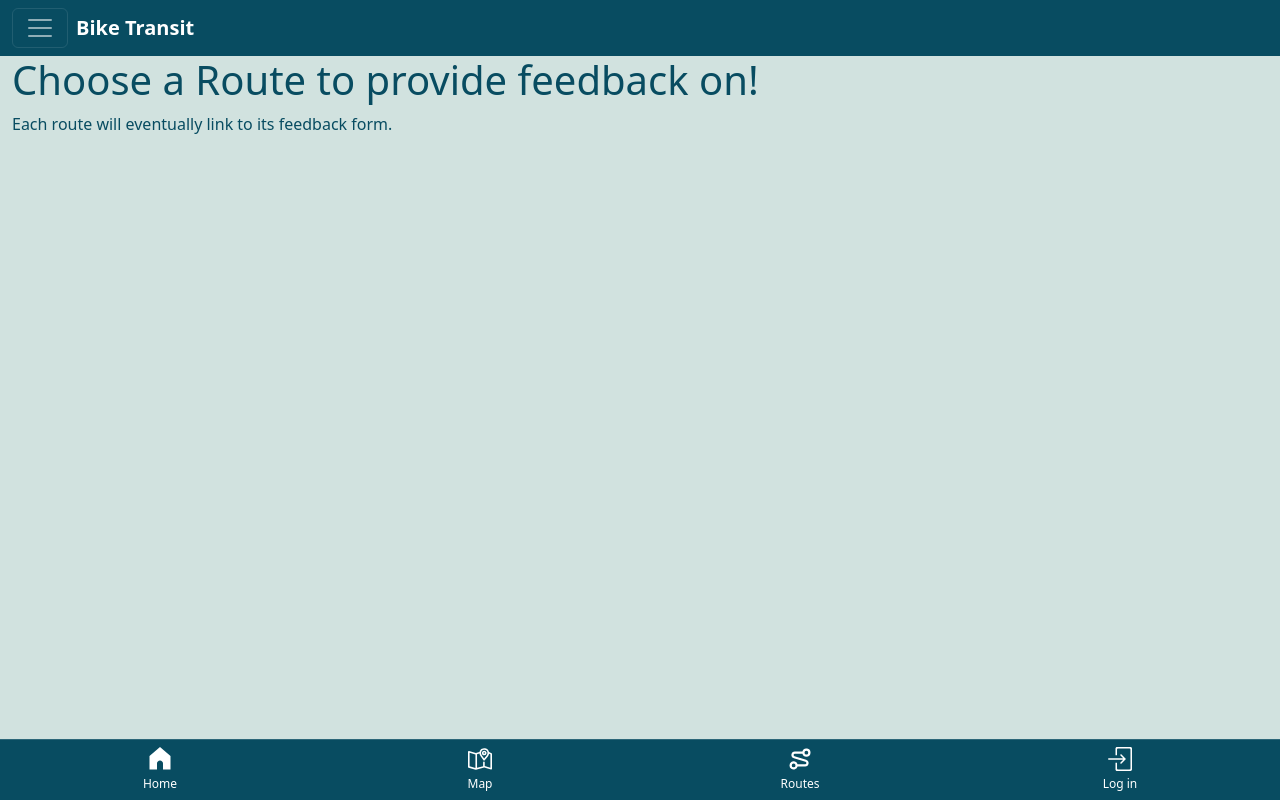
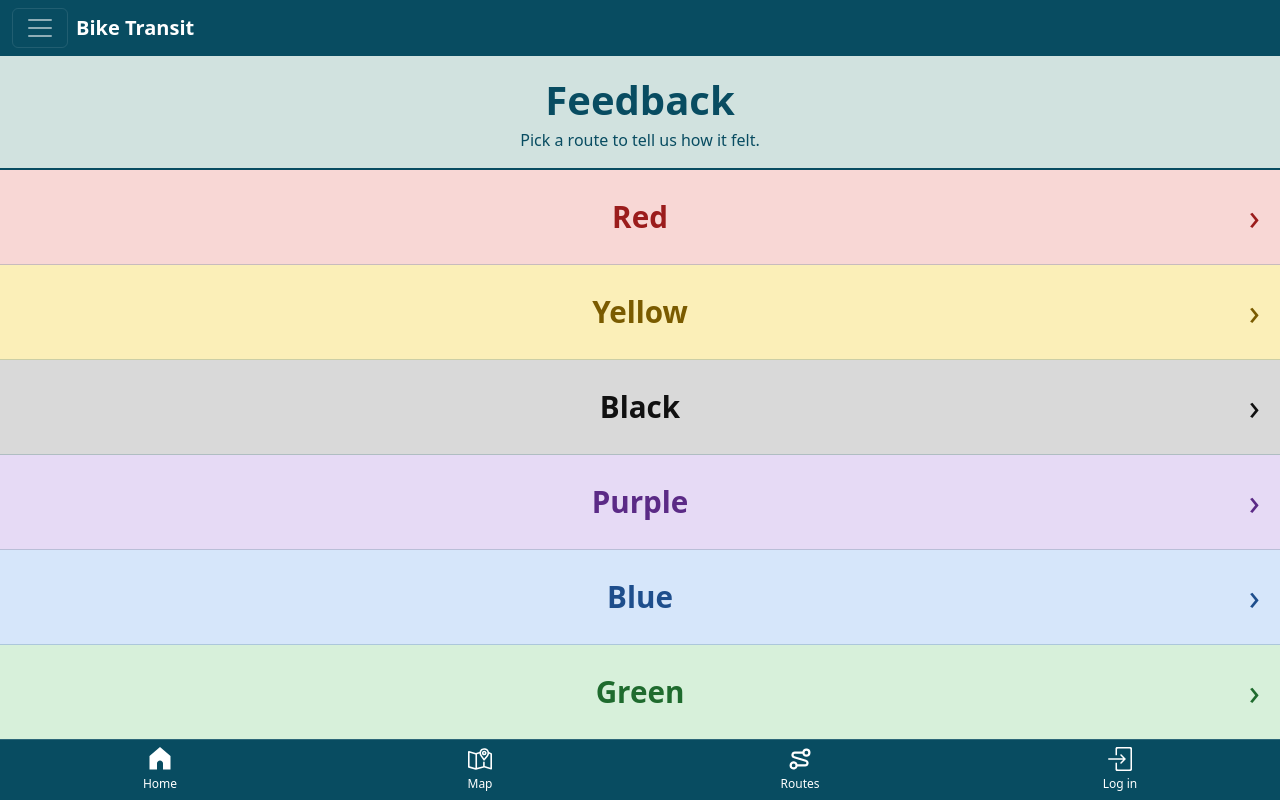
Before and after one commit to CS-347-F26/CS347BestTeamBikeApp, a Django app: page /bike-routes/feedback/ in a window 1280 px wide. Run offline with Django 5.2, Linux system fonts and the light colour scheme; data that the repository does not hold is empty.

Commit message:
Feature: Styled Feedback page

```diff
--- /dev/null
+++ b/webapp_files/catalog/static/catalog/css/pages/feedback.css
@@ -0,0 +1,41 @@
+/* feedback.css: the feedback page's own row layout (feedback_route_selection.html).
+   The full-height page, title band, row colors and dividers come from
+   route-rows.css, which this page also loads. Mobile first. */
+
+/* The whole row is one link, so it stretches to fill the row. The route
+   name sits in the center; the chevron is pinned to the right edge. */
+.feedback-link {
+  position: relative;
+  flex: 1;
+  display: flex;
+  align-items: center;
+  justify-content: center;
+  padding: 0.75rem 3rem;  /* side room so a long name never runs under the chevron */
+  color: var(--row-ink);
+  text-decoration: none;
+}
+
+.feedback-name {
+  font-size: 1.85rem;
+  font-weight: 700;
+}
+
+.feedback-chevron {
+  position: absolute;
+  right: 1.25rem;
+  font-size: 2.25rem;
+  line-height: 1;
+}
+
+/* Tap/hover: darken the row a little so the press is visible. */
+.feedback-link:hover,
+.feedback-link:active {
+  background-color: rgb(0 0 0 / 0.06);
+  color: var(--row-ink);
+}
+
+/* Keyboard focus: an outline drawn inside the row so the neighbors don't cover it. */
+.feedback-link:focus-visible {
+  outline: 3px solid var(--color-primary);
+  outline-offset: -3px;
+}
--- /dev/null
+++ b/webapp_files/catalog/static/catalog/css/pages/route-rows.css
@@ -0,0 +1,73 @@
+/* route-rows.css: the full-screen stack of colored route rows, shared by
+   the routes page (route_selection.html) and the feedback page
+   (feedback_route_selection.html). Each page adds its own row layout in
+   routes.css / feedback.css. Mobile first. */
+
+/* Fill the screen between the top bar and the bottom tab bar: the page is a
+   column one screen tall (100svh, the visible height on phones), <main>
+   takes the space the top bar leaves, and the list of rows takes what the
+   title leaves. Each row then grows to an equal share of that space.
+   (Same idea as landing.css.) With many routes, rows keep their minimum
+   height and the page scrolls instead. */
+body {
+  display: flex;
+  flex-direction: column;
+  min-height: 100svh;
+}
+
+main {
+  flex: 1;
+  display: flex;
+  flex-direction: column;
+}
+
+/* The centered page title in its own band at the top. Like the rows, it
+   stretches edge to edge (see .route-rows). */
+.page-title-band {
+  margin: 0 calc(var(--bs-gutter-x, 1.5rem) * -0.5);
+  padding: 1.25rem 1rem 1rem;
+  border-bottom: 2px solid var(--color-primary);
+  text-align: center;
+}
+
+.page-title-band h1 {
+  margin: 0;
+  font-weight: 700;
+}
+
+.page-title-band p {
+  margin: 0.25rem 0 0;
+}
+
+/* The rows stretch edge to edge: the negative margins cancel <main>'s
+   side padding (Bootstrap's .container-fluid gutter). */
+.route-rows {
+  flex: 1;
+  display: flex;
+  flex-direction: column;
+  margin: 0 calc(var(--bs-gutter-x, 1.5rem) * -0.5);
+  padding: 0;
+  list-style: none;
+}
+
+/* One route row. Each color class below sets --row-bg (a light tint) and
+   --row-ink (a darker shade of the same color, used for the name). */
+.route-row {
+  --row-bg: #fff;
+  --row-ink: var(--color-primary);
+  flex: 1;  /* share the leftover height equally */
+  display: flex;
+  min-height: 5.5rem;
+  background-color: var(--row-bg);
+  border-bottom: 1px solid rgb(8 76 97 / 0.2);
+}
+
+/* Route colors. Name-on-row contrast: red 6.1, yellow 5.5, black 13.4,
+   purple 7.4, blue 6.6, green 5.4 (all pass 4.5:1). Add a class here when
+   a route uses a new color; its row is white until then. */
+.route-row--red    { --row-bg: #f8d7d5; --row-ink: #9b1c1c; }
+.route-row--yellow { --row-bg: #fbefb8; --row-ink: #7a5b00; }
+.route-row--black  { --row-bg: #d9d9d9; --row-ink: #111; }
+.route-row--purple { --row-bg: #e6daf5; --row-ink: #5b2a86; }
+.route-row--blue   { --row-bg: #d6e6fa; --row-ink: #1e4e8c; }
+.route-row--green  { --row-bg: #d7f0da; --row-ink: #1f6b2e; }
--- a/webapp_files/catalog/templates/feedback_route_selection.html
+++ b/webapp_files/catalog/templates/feedback_route_selection.html
@@ -1,13 +1,83 @@
 {% extends "base_generic.html" %}
+{% load static %}
 
-{% block title %}Choose a Route{% endblock %}
+{% block title %}Feedback{% endblock %}
+
+{% block page_css %}
+  <link rel="stylesheet" href="{% static 'catalog/css/pages/route-rows.css' %}">
+  <link rel="stylesheet" href="{% static 'catalog/css/pages/feedback.css' %}">
+{% endblock %}
 
 {% block content %}
-  <h1>Choose a Route to provide feedback on!</h1>
+  <header class="page-title-band">
+    <h1>Feedback</h1>
+    <p>Pick a route to tell us how it felt.</p>
+  </header>
 
-  <!-- Route list will go here -->
-
-  <p>
-    Each route will eventually link to its feedback form.
-  </p>
+  {# One row per route. The whole row is a link to that route's feedback form. #}
+  {# Colors come from the row's route-row--<color> class in route-rows.css. #}
+  <ul class="route-rows">
+    {% for route in route_list %}
+      <li class="route-row route-row--{{ route.color|lower }} feedback-row">
+        <a class="feedback-link" href="{% url 'feedback-form' route.pk %}">
+          <span class="visually-hidden">Give feedback on the </span>
+          <span class="feedback-name">{{ route.name }}</span>
+          <span class="visually-hidden"> route</span>
+          <span class="feedback-chevron" aria-hidden="true">&rsaquo;</span>
+        </a>
+      </li>
+    {% empty %}
+      {# Example rows, shown only while the database has no routes. #}
+      {# Delete this block once real routes are added. Their links point at #}
+      {# route ids 1-6, which don't exist yet (they show the 404 page). #}
+      <li class="route-row route-row--red feedback-row">
+        <a class="feedback-link" href="{% url 'feedback-form' 1 %}">
+          <span class="visually-hidden">Give feedback on the </span>
+          <span class="feedback-name">Red</span>
+          <span class="visually-hidden"> route</span>
+          <span class="feedback-chevron" aria-hidden="true">&rsaquo;</span>
+        </a>
+      </li>
+      <li class="route-row route-row--yellow feedback-row">
+        <a class="feedback-link" href="{% url 'feedback-form' 2 %}">
+          <span class="visually-hidden">Give feedback on the </span>
+          <span class="feedback-name">Yellow</span>
+          <span class="visually-hidden"> route</span>
+          <span class="feedback-chevron" aria-hidden="true">&rsaquo;</span>
+        </a>
+      </li>
+      <li class="route-row route-row--black feedback-row">
+        <a class="feedback-link" href="{% url 'feedback-form' 3 %}">
+          <span class="visually-hidden">Give feedback on the </span>
+          <span class="feedback-name">Black</span>
+          <span class="visually-hidden"> route</span>
+          <span class="feedback-chevron" aria-hidden="true">&rsaquo;</span>
+        </a>
+      </li>
+      <li class="route-row route-row--purple feedback-row">
+        <a class="feedback-link" href="{% url 'feedback-form' 4 %}">
+          <span class="visually-hidden">Give feedback on the </span>
+          <span class="feedback-name">Purple</span>
+          <span class="visually-hidden"> route</span>
+          <span class="feedback-chevron" aria-hidden="true">&rsaquo;</span>
+        </a>
+      </li>
+      <li class="route-row route-row--blue feedback-row">
+        <a class="feedback-link" href="{% url 'feedback-form' 5 %}">
+          <span class="visually-hidden">Give feedback on the </span>
+          <span class="feedback-name">Blue</span>
+          <span class="visually-hidden"> route</span>
+          <span class="feedback-chevron" aria-hidden="true">&rsaquo;</span>
+        </a>
+      </li>
+      <li class="route-row route-row--green feedback-row">
+        <a class="feedback-link" href="{% url 'feedback-form' 6 %}">
+          <span class="visually-hidden">Give feedback on the </span>
+          <span class="feedback-name">Green</span>
+          <span class="visually-hidden"> route</span>
+          <span class="feedback-chevron" aria-hidden="true">&rsaquo;</span>
+        </a>
+      </li>
+    {% endfor %}
+  </ul>
 {% endblock %}
--- a/webapp_files/catalog/templates/route_selection.html
+++ b/webapp_files/catalog/templates/route_selection.html
@@ -4,16 +4,17 @@
 {% block title %}Routes{% endblock %}
 
 {% block page_css %}
+  <link rel="stylesheet" href="{% static 'catalog/css/pages/route-rows.css' %}">
   <link rel="stylesheet" href="{% static 'catalog/css/pages/routes.css' %}">
 {% endblock %}
 
 {% block content %}
-  <header class="routes-header">
+  <header class="page-title-band">
     <h1>Routes</h1>
   </header>
 
   {# One row per route: name | comfort rating | comments button. #}
-  {# The row's colors come from its route-row--<color> class in routes.css. #}
+  {# The row's colors come from its route-row--<color> class in route-rows.css. #}
   <ul class="route-rows">
     {% for route in route_list %}
       <li class="route-row route-row--{{ route.color|lower }}">
--- a/webapp_files/catalog/views.py
+++ b/webapp_files/catalog/views.py
@@ -60,6 +60,7 @@ def feedback_route_selection(request):
     return render(
         request,
         "feedback_route_selection.html",
+        {"route_list": Route.objects.all()},
     )
 
 
```
Also changed, not shown: webapp_files/catalog/static/catalog/css/pages/routes.css (+5 -65 lines), webapp_files/catalog/tests.py (+24 -0 lines).
